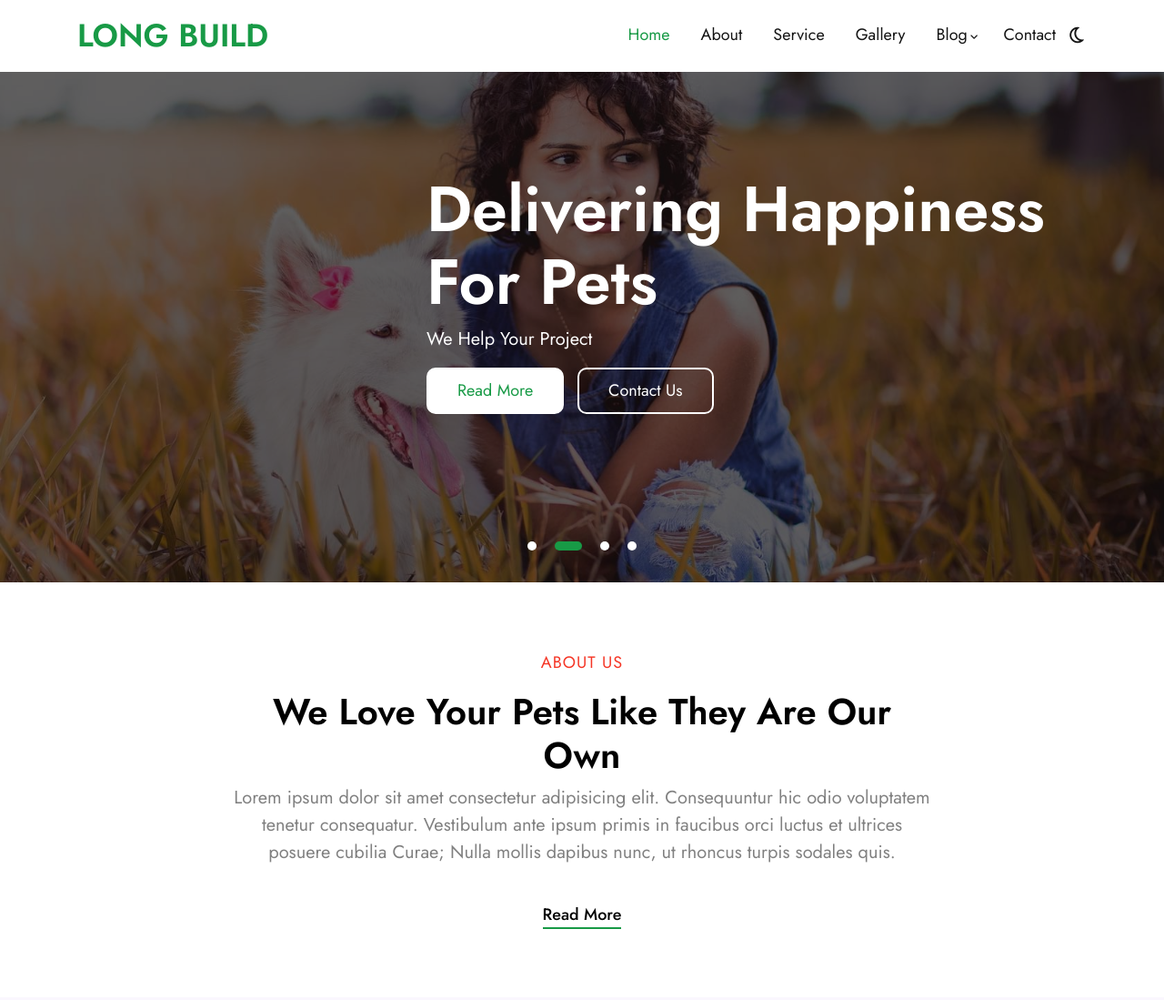
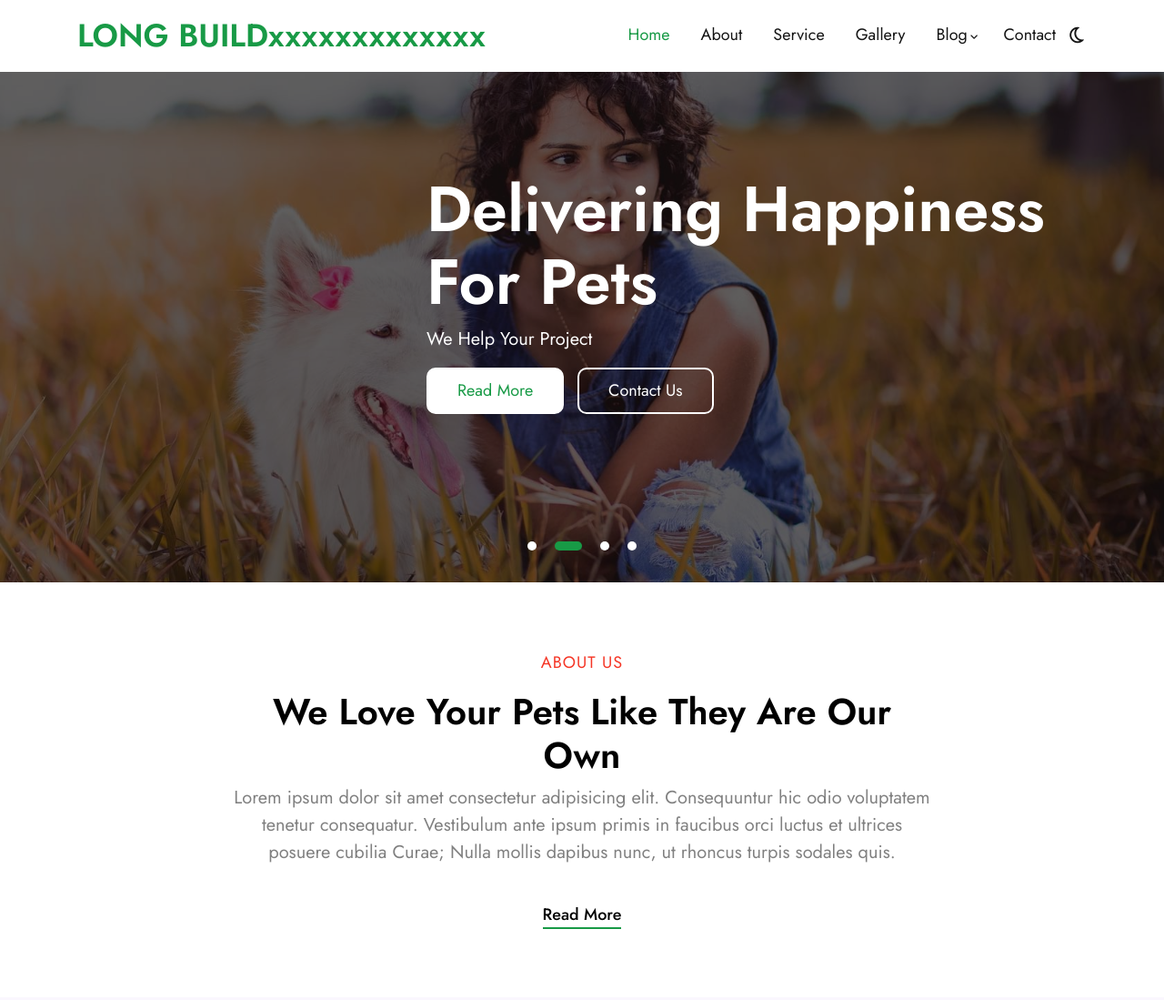
Before and after one commit to minhkhoaluong/longbuild, a plain HTML site: page index.html in a window 1280 px wide. Shown: the top 1099 px of the page at 91% size. Drawn offline with nearby package versions, Linux system fonts and the light colour scheme; a web font is replaced by a local one.

Commit message:
Update index.html

```diff
--- a/index.html
+++ b/index.html
@@ -35,7 +35,7 @@
     <div class="header__content container">
       <nav class="navbar navbar-expand-lg p-0  py-lg-2">
         <a class="navbar-brand" href="#">
-          LONG BUILD
+          LONG BUILDxxxxxxxxxxxxx
         </a>
         <!-- thêm class " collapsed " vào để bật tắt icon bars, icon close -->
         <button class="navbar-toggler collapsed" type="button" data-toggle="collapse" data-target="#navbarCare"
```
